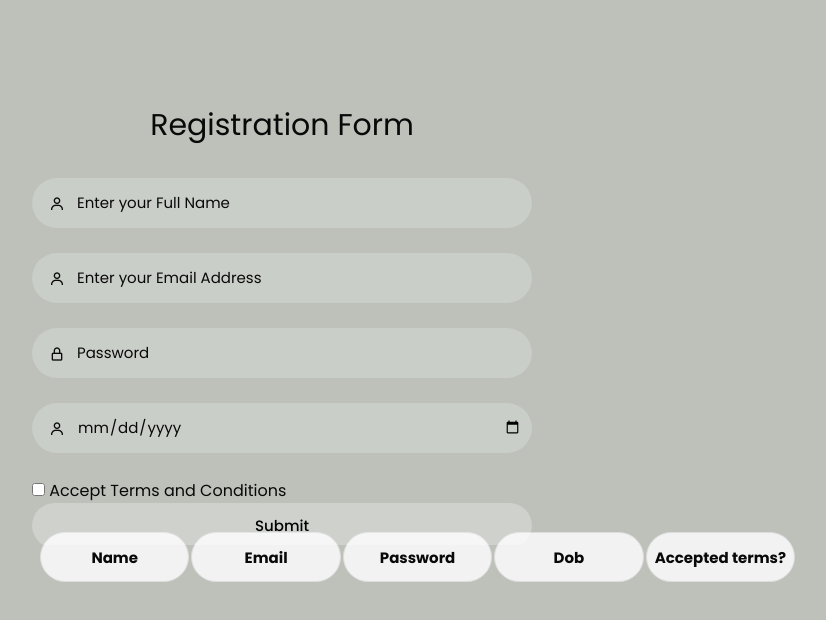
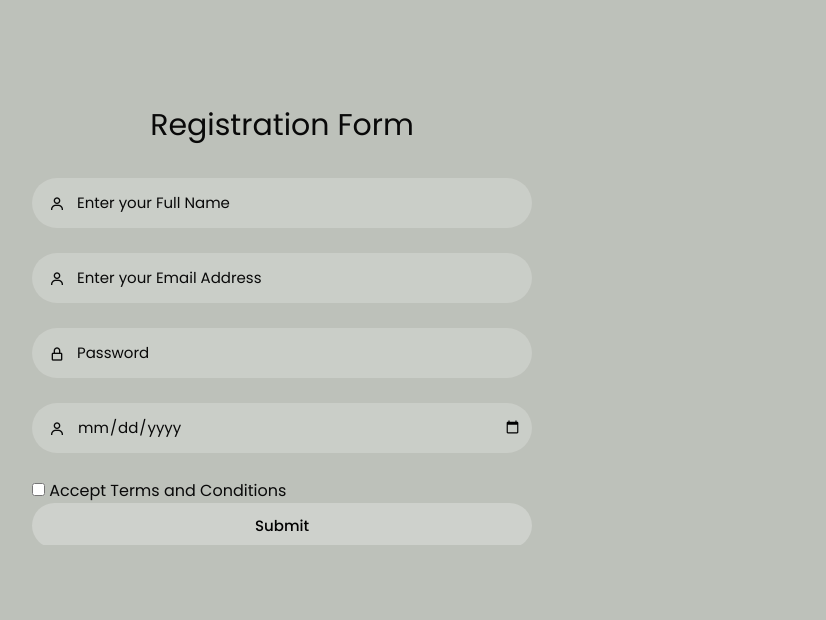
Before and after one commit to rishi17003/wd201, a website: page http-server/registration.html in a window 1280 px wide. Shown: the whole page, without its empty margins (362-1188 px from the left). Drawn offline with nearby package versions, Linux system fonts and the light colour scheme.

Commit message:
Update registration.html

```diff
--- a/http-server/registration.html
+++ b/http-server/registration.html
@@ -160,11 +160,11 @@ header{
             </form>
         </div>
     </div>
-    <div>
+<!--     <div>
         <div id="user-entries" class="my-table"></div>
-    </div>
+    </div>    -->
 
-<script>
+<!-- <script>
     let Name= document.getElementById("name");
 Name.addEventListener('input',() => validateName(Name));
 let EmailId= document.getElementById("email");
@@ -266,6 +266,6 @@ function validateDob(element){
  userForm.addEventListener("submit", saveUserForm);
  displayEntries();
 </script>
-
+ -->
 </body>
 </html>
```
